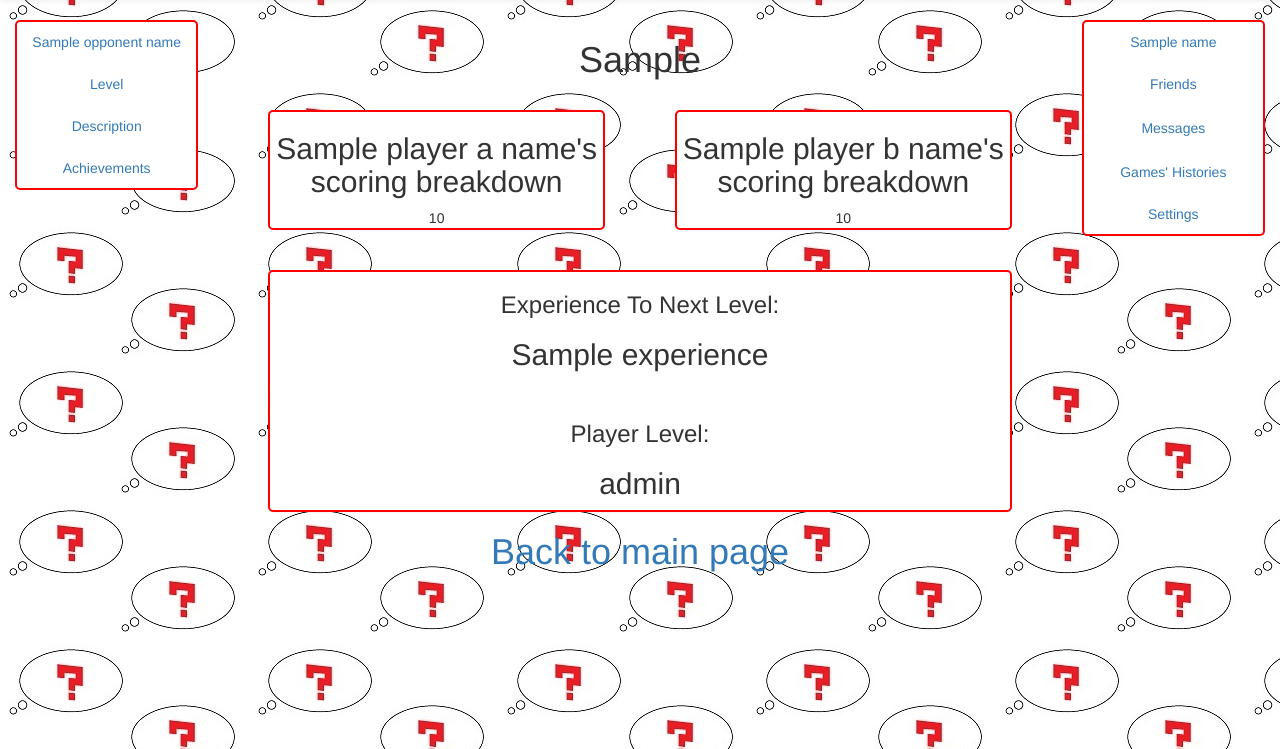
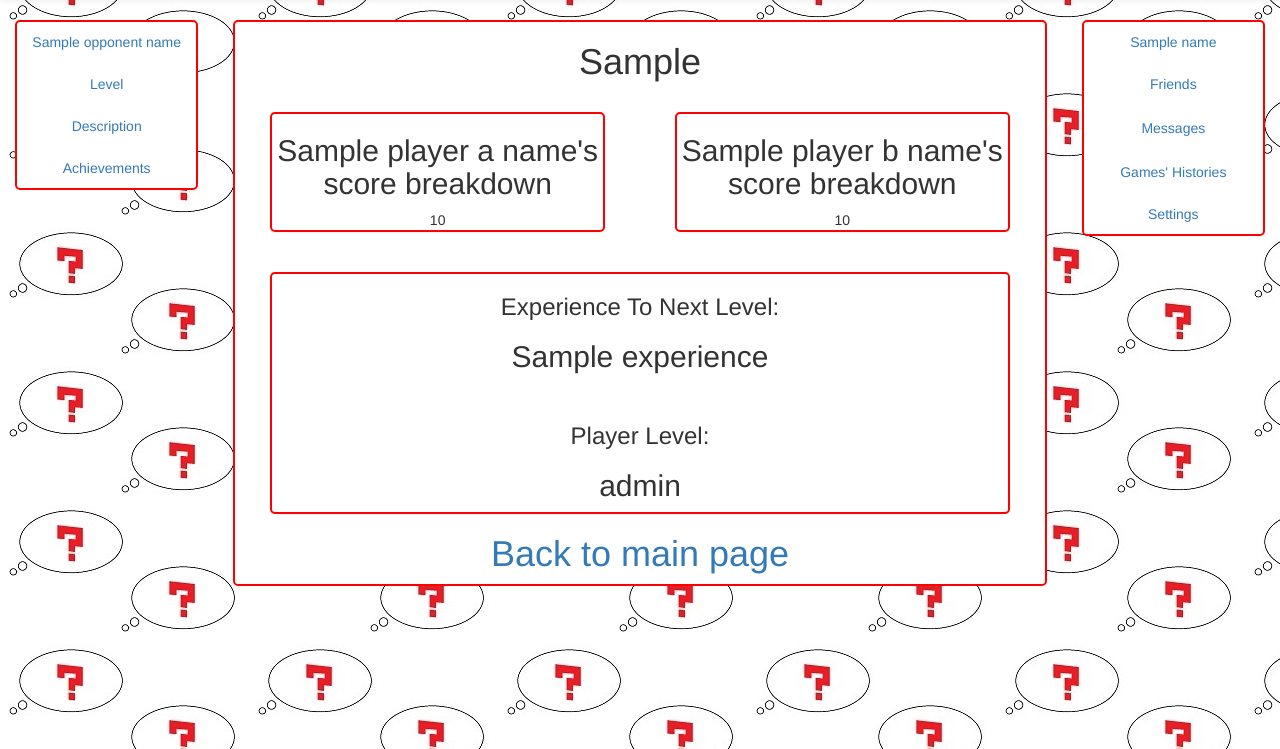
Before and after one commit to fishlinghu/QuizApp-WebApplication, a Python web app: template quizapp/quizapp/templates/result.html in a window 1280 px wide. Shown: the part 51-800 px from the top of the page. Run offline with Jinja, Linux system fonts and the light colour scheme; the template is opened without the code that fills it: most values are stand-ins (such as "Sample title", 1, 10 or a date in 2020); some libraries are stand-ins or nearby versions.

```diff
--- a/quizapp/quizapp/templates/result.html
+++ b/quizapp/quizapp/templates/result.html
@@ -13,26 +13,27 @@
 	{{ super() }}
 	{% block middle %}
 	<div class="col-md-8 main-inner">
+		<div class="content">
 			<h1>{{ win_or_lose }}</h1>
-			<div class="col-md-6">
+			<div class="col-md-6 inner">
 				<div class="panel panel-default panel-topic" style="text-align:center">
-					<h2>{{ player_a_name }}'s scoring breakdown</h2>
+					<h2>{{ player_a_name }}'s score breakdown</h2>
 					{% for score in player_a_score_breakdown %}
 						{{ score }}
 						<br>
 					{% endfor %}
 				</div>
 			</div>
-			<div class="col-md-6">
+			<div class="col-md-6 inner">
 				<div class="panel panel-default panel-topic" style="text-align:center">
-					<h2>{{ player_b_name }}'s scoring breakdown</h2>
+					<h2>{{ player_b_name }}'s score breakdown</h2>
 					{% for score in player_b_score_breakdown %}
 						{{ score }}
 						<br>
 					{% endfor %}
 				</div>
 			</div>
-			<div class="col-md-12">
+			<div class="col-md-12 inner">
 				<div class="panel panel-default panel-topic" style="text-align:center">
 					<h3>Experience To Next Level:</h3>
 					<h2>{{ experience }}</h2>
@@ -42,6 +43,7 @@
 				</div>
 			</div>
 			<h1><a href="/">Back to main page</a></h1>
+		</div>
 	</div>
 	{% endblock %}
 	{% endblock %}
--- a/quizapp/quizapp/views/results.py
+++ b/quizapp/quizapp/views/results.py
@@ -53,6 +53,7 @@ class ResultsHandler(Handler):
 			experienceToNextLevel = 5000 - player.experience
 
 			template_values = {
+							'name' : player.account,
 							'opponentName' : opponentName,
 							'player_a_name': player_a.name,
 							'player_b_name': player_b.name,
```
